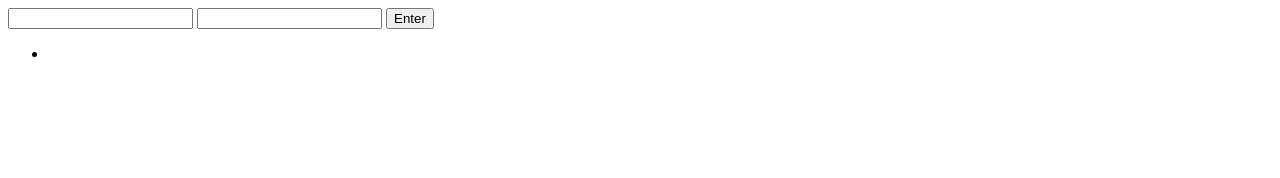
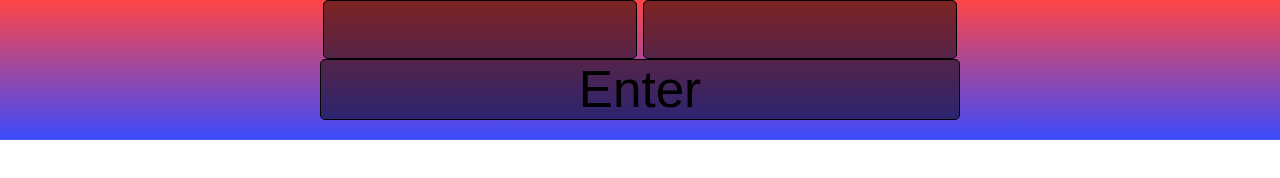
Before and after one commit to giorgishelia12/Georgian-Rhyme-Gen, a website: page index.html in a window 1280 px wide. Drawn offline with nearby package versions, Linux system fonts and the light colour scheme.

Commit message:
added minor styling (still needs alot of work)

```diff
--- a/index.html
+++ b/index.html
@@ -4,15 +4,22 @@
     <meta charset="UTF-8">
     <meta http-equiv="X-UA-Compatible" content="IE=edge">
     <meta name="viewport" content="width=device-width, initial-scale=1.0">
+    <link rel="stylesheet" href="./style.css">
     <title>Main Page</title>
 </head>
 <body>
-    <input type="text" name="nm" id="nm">
-    <input type="number" name="nam" id="nr">
-    <button class='bt'>Enter</button>
-    <ul class="ans">
-        <li></li>
-    </ul>
+    <div class="in">
+        <input type="text" name="nm" id="nm">
+        <input type="number" name="nam" id="nr">
+    </div>
+    <div class="bat">
+        <button class='bt'>Enter</button>
+    </div>
+    <div class="ua">
+        <ul class="ans">
+
+        </ul>
+    </div>
 </body>
 <script src="https://code.jquery.com/jquery-3.6.0.js" integrity="sha256-H+K7U5CnXl1h5ywQfKtSj8PCmoN9aaq30gDh27Xc0jk=" crossorigin="anonymous"></script>
 <script type="text/javascript" src="/script.js"></script>
--- a/index.js
+++ b/index.js
@@ -18,6 +18,10 @@ app.get('/', function (req, res){
 
 app.get('/script.js', function (req, res){
     res.sendFile(__dirname + "/script.js");
+});
+
+app.get('/style.css', function (req, res){
+    res.sendFile(__dirname + "/style.css");
 });
 
 app.get('/list/', function (req, res){
--- /dev/null
+++ b/style.css
@@ -0,0 +1,93 @@
+*{
+    margin: 0;
+    padding: 0;
+    box-sizing: border-box;
+}
+
+html{
+    width: 100%;
+    height: fit-content;
+    height: -moz-fit-content;
+    height: -webkit-fit-content;
+    background: linear-gradient(#ff4646, #3a4afd);
+    background-position: center;
+    background-size: cover;
+    background-repeat: no-repeat;
+
+}
+body{
+    width: 50%;
+    height: fit-content;
+    height: -moz-fit-content;
+    height: -webkit-fit-content;
+    display: flex;
+    flex-direction: column;
+    margin: auto;
+}
+
+.in{
+    width: 100%;
+    height: 20%;
+    display: flex;
+
+}
+
+.in > input{
+    transition: 0.5s;
+    background-color: rgba(0, 0, 0, 0.5);
+    outline: none;
+    border-radius: 5px;
+    width: 49%;
+    font-size:3vw;
+    border: 1px solid black;
+    margin: auto;
+    height: 29%;
+    padding-bottom: 1vw;
+}
+.in > input:focus{
+    transform: scale(1.1);
+}
+.bat{
+    width: 100%;
+    display: flex;
+    height: 11%;
+}
+
+.bat > button{
+    transition: 0.5s;
+    cursor: pointer;
+    width: 100%;
+    height: 100%;
+    font-size: 4vw;
+    border: 1px solid black;
+    background-color: rgba(0, 0, 0, 0.5);
+    outline: none;
+    border-radius: 5px;
+
+}
+
+
+.bat > button:hover{
+    transform: scale(1.1);
+}
+
+.bat > button:focus{
+    transform: scale(1.1);
+}
+
+.ua{
+    height: fit-content;
+    height: -moz-fit-content;
+    height: -webkit-fit-content;
+    width: 100%;
+    display: flex;
+    justify-content: center;
+    padding-top: 20px;
+}
+
+
+.ua > ul{
+    list-style: none;
+    font-size: 3vw;
+
+}
```
